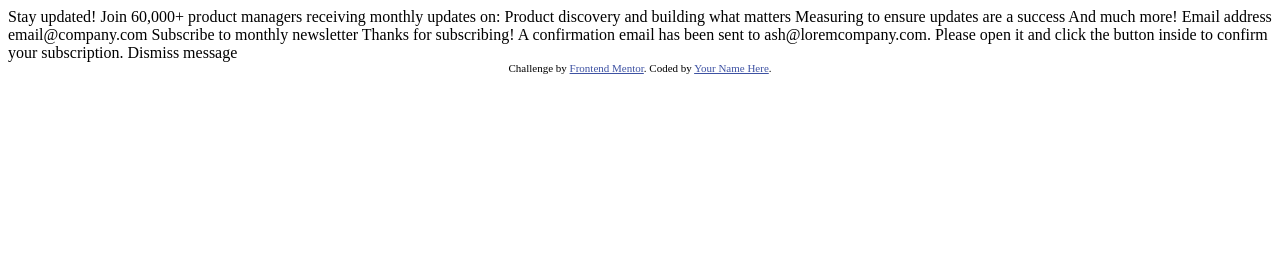
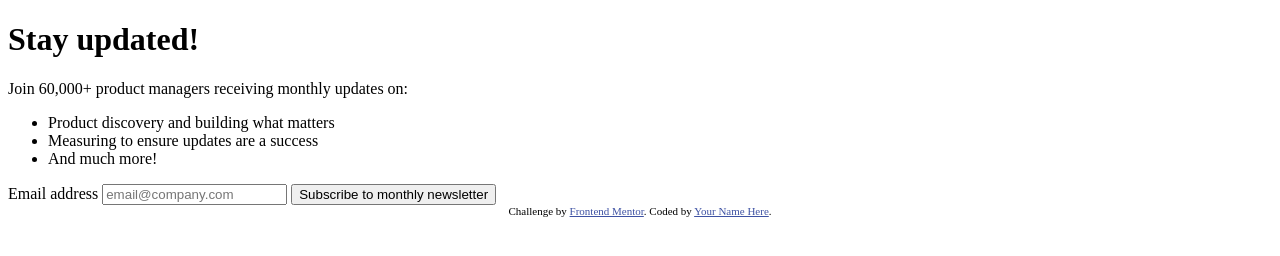
Before and after one commit to emmanueltn007/newsletter-sign-up-form, a plain HTML site: page index.html in a window 1280 px wide. Drawn offline with Linux system fonts and the light colour scheme.

Commit message:
added html structure

```diff
--- a/index.html
+++ b/index.html
@@ -15,32 +15,52 @@
   </style>
 </head>
 <body>
+  <div class="container">
+    <div class="main-content">
+      <h1>
+        Stay updated!
+      </h1>
+      <p>
+        Join 60,000+ product managers receiving monthly updates on:
+      </p>
+      <ul>
+        <li>
+          Product discovery and building what matters
+        </li>
+        <li>
+          Measuring to ensure updates are a success
+        </li>
+        <li>
+          And much more!
+        </li>
+      </ul>
+      <form>
+        <label for="email-input">
+          Email address
+        </label>
+        <input type="email" id="email-input" placeholder="email@company.com">
+        <button type="submit">
+          Subscribe to monthly newsletter
+        </button>
+      </form>
+    </div>
+    <div class="cover-container">
 
-  <!-- Sign-up form start -->
-
-  Stay updated!
-
-  Join 60,000+ product managers receiving monthly updates on:
-
-  Product discovery and building what matters
-  Measuring to ensure updates are a success
-  And much more!
-
-  Email address
-  email@company.com
-
-  Subscribe to monthly newsletter
+    </div>
+  </div>
 
   <!-- Sign-up form end -->
 
   <!-- Success message start -->
 
-  Thanks for subscribing!
+  <!-- Thanks for subscribing!
 
   A confirmation email has been sent to ash@loremcompany.com.
   Please open it and click the button inside to confirm your subscription.
 
   Dismiss message
+
+-->
 
   <!-- Success message end -->
 
```
